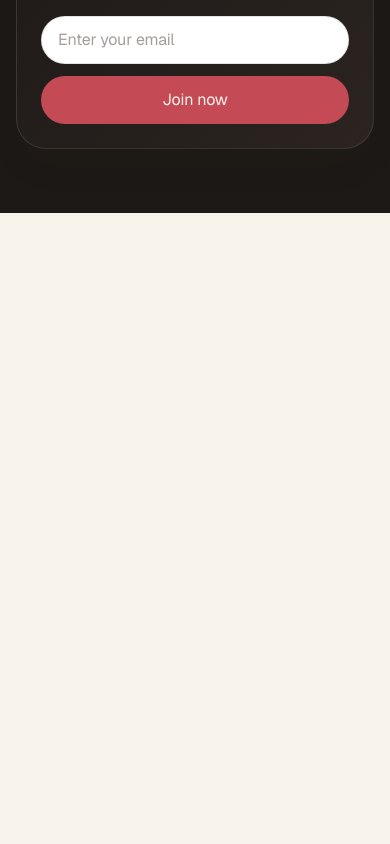
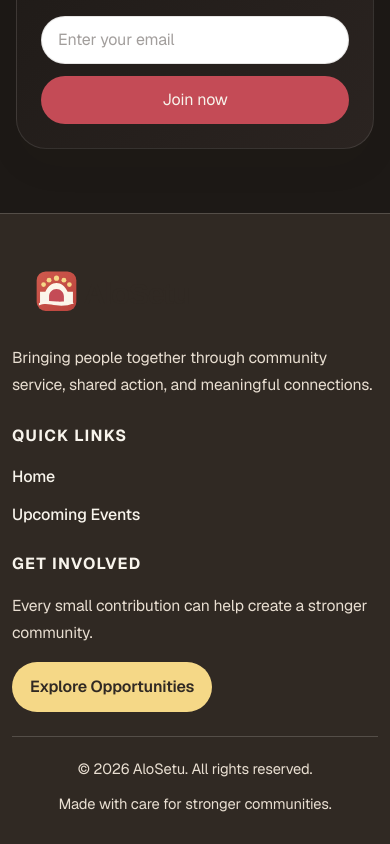
Before and after one commit to sayda-007/B14-A08-AloSetu-client, a Next.js app: page / in a window 390 px wide. Shown: the part 4095-4939 px from the top of the page. Before the commit the page ends 4308 px from the top, so only its background shows below. Built offline with nearby package versions, Linux system fonts and the light colour scheme.

Commit message:
Add responsive footer

```diff
--- a/src/app/layout.js
+++ b/src/app/layout.js
@@ -1,5 +1,6 @@
 import { Geist, Geist_Mono } from "next/font/google";
 import Navbar from "../components/Navbar";
+import Footer from "../components/Footer";
 import "./globals.css";
 
 const geistSans = Geist({
@@ -27,6 +28,7 @@ export default function RootLayout({ children }) {
       <body className="min-h-full flex flex-col bg-background text-foreground">
         <Navbar />
         {children}
+        <Footer />
       </body>
     </html>
   );
--- /dev/null
+++ b/src/components/Footer.css
@@ -0,0 +1,148 @@
+.site-footer {
+  width: 100%;
+  background: #302923;
+  color: #f8f4ec;
+  border-top: 1px solid rgba(248, 244, 236, 0.18);
+}
+
+.site-footer-inner {
+  display: grid;
+  grid-template-columns: 1.5fr 1fr 1.2fr;
+  align-items: start;
+  gap: 32px;
+  width: min(1200px, calc(100% - 32px));
+  margin: 0 auto;
+  padding: 56px 0 24px;
+}
+
+.footer-brand,
+.footer-column {
+  min-width: 0;
+}
+
+.footer-brand-link {
+  display: inline-flex;
+  align-items: center;
+  justify-content: flex-start;
+  margin-bottom: 16px;
+}
+
+.footer-brand-image {
+  display: block;
+  width: min(220px, 100%);
+  height: auto;
+  object-fit: contain;
+}
+
+.footer-brand-copy,
+.footer-involvement-copy {
+  color: #e8ded1;
+  font-size: 0.98rem;
+  line-height: 1.7;
+  max-width: 30ch;
+}
+
+.footer-column h3 {
+  margin: 0 0 16px;
+  color: #f8f4ec;
+  font-size: 1rem;
+  font-weight: 700;
+  letter-spacing: 0.08em;
+  text-transform: uppercase;
+}
+
+.footer-links {
+  margin: 0;
+  padding: 0;
+  list-style: none;
+  display: flex;
+  flex-direction: column;
+  gap: 12px;
+}
+
+.footer-links a,
+.footer-action-link {
+  color: #f8f4ec;
+  text-decoration: none;
+  font-weight: 500;
+  transition: color 0.2s ease, background-color 0.2s ease;
+}
+
+.footer-links a:hover,
+.footer-action-link:hover {
+  color: #f2897b;
+}
+
+.footer-action-link {
+  display: inline-flex;
+  align-items: center;
+  justify-content: center;
+  margin-top: 16px;
+  padding: 12px 18px;
+  border-radius: 999px;
+  background: #f5d887;
+  color: #302923;
+  font-weight: 600;
+}
+
+.footer-action-link:hover {
+  background: #f2897b;
+  color: #302923;
+}
+
+.site-footer-bottom {
+  width: min(1200px, calc(100% - 32px));
+  margin: 0 auto;
+  padding: 0 0 28px;
+}
+
+.footer-divider {
+  width: 100%;
+  height: 1px;
+  background: rgba(248, 244, 236, 0.18);
+}
+
+.footer-meta {
+  display: flex;
+  flex-wrap: wrap;
+  justify-content: space-between;
+  align-items: center;
+  gap: 12px;
+  padding-top: 20px;
+  color: #e8ded1;
+  font-size: 0.92rem;
+}
+
+@media (max-width: 900px) {
+  .site-footer-inner {
+    grid-template-columns: 1fr 1fr;
+    gap: 28px;
+  }
+
+  .footer-brand {
+    grid-column: 1 / -1;
+  }
+}
+
+@media (max-width: 640px) {
+  .site-footer-inner {
+    grid-template-columns: 1fr;
+    gap: 24px;
+    width: min(100% - 24px, 1200px);
+    padding-top: 42px;
+  }
+
+  .footer-brand-copy,
+  .footer-involvement-copy {
+    max-width: 100%;
+  }
+
+  .site-footer-bottom {
+    width: min(100% - 24px, 1200px);
+  }
+
+  .footer-meta {
+    justify-content: center;
+    text-align: center;
+  }
+}
--- /dev/null
+++ b/src/components/Footer.jsx
@@ -0,0 +1,70 @@
+import Image from "next/image";
+import Link from "next/link";
+import { unstable_cache } from "next/cache";
+import "./Footer.css";
+
+const getCurrentYear = unstable_cache(
+  async () => new Date().getFullYear(),
+  ["current-year"],
+  { revalidate: 86400 }
+);
+
+const quickLinks = [
+  { label: "Home", href: "/" },
+  { label: "Upcoming Events", href: "/upcoming-events" },
+];
+
+export default async function Footer() {
+  const currentYear = await getCurrentYear();
+
+  return (
+    <footer className="site-footer" aria-label="AloSetu footer">
+      <div className="site-footer-inner">
+        <div className="footer-brand">
+          <Link href="/" className="footer-brand-link" aria-label="AloSetu home">
+            <Image
+              src="/alosetu-logo-horizontal.svg"
+              alt="AloSetu"
+              width={220}
+              height={70}
+              priority
+              className="footer-brand-image"
+            />
+          </Link>
+          <p className="footer-brand-copy">
+            Bringing people together through community service, shared action, and meaningful connections.
+          </p>
+        </div>
+
+        <div className="footer-column">
+          <h3>Quick Links</h3>
+          <ul className="footer-links">
+            {quickLinks.map((item) => (
+              <li key={item.href}>
+                <Link href={item.href}>{item.label}</Link>
+              </li>
+            ))}
+          </ul>
+        </div>
+
+        <div className="footer-column">
+          <h3>Get Involved</h3>
+          <p className="footer-involvement-copy">
+            Every small contribution can help create a stronger community.
+          </p>
+          <Link href="/#events" className="footer-action-link">
+            Explore Opportunities
+          </Link>
+        </div>
+      </div>
+
+      <div className="site-footer-bottom">
+        <div className="footer-divider" />
+        <div className="footer-meta">
+          <span>© {currentYear} AloSetu. All rights reserved.</span>
+          <span>Made with care for stronger communities.</span>
+        </div>
+      </div>
+    </footer>
+  );
+}
```
